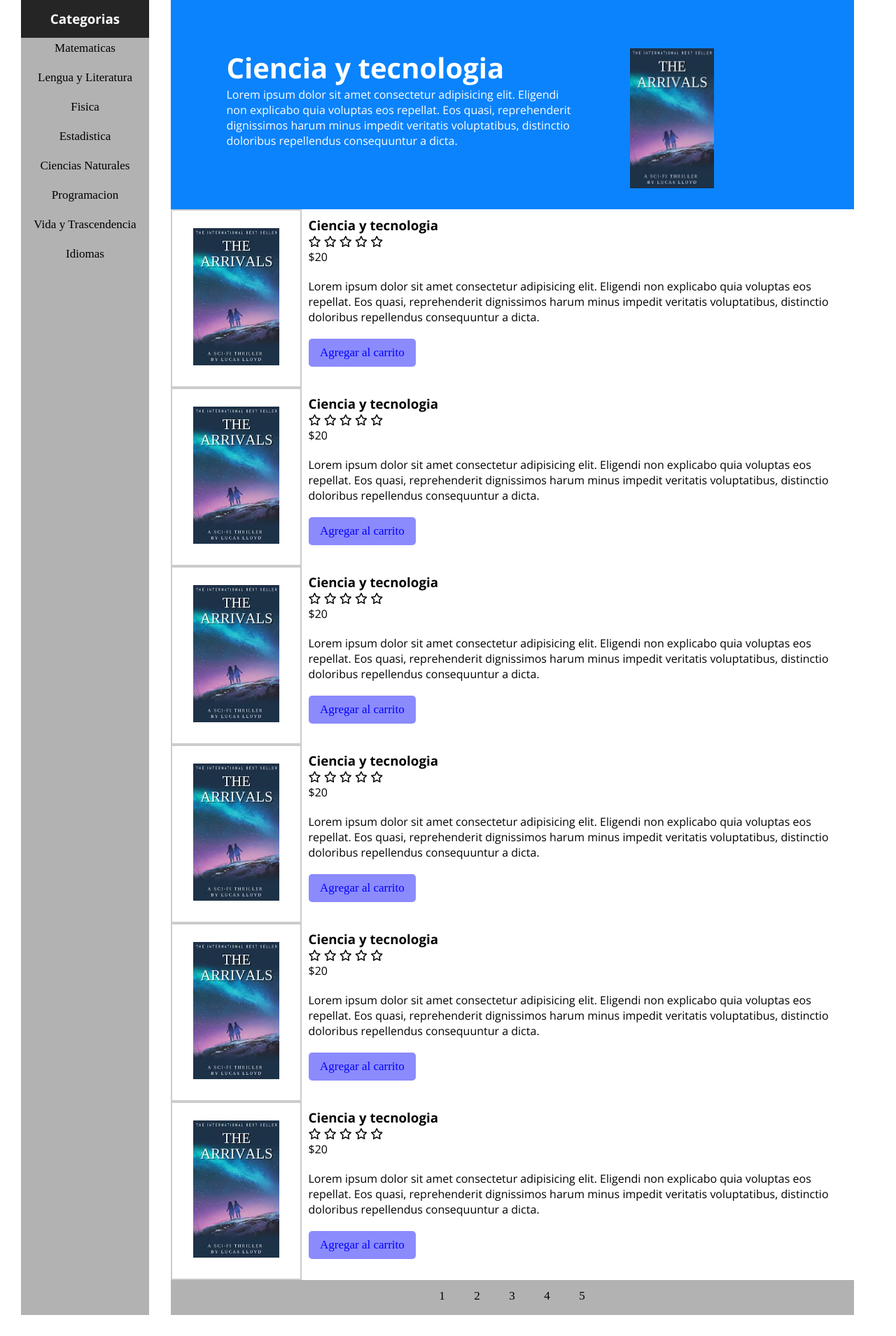
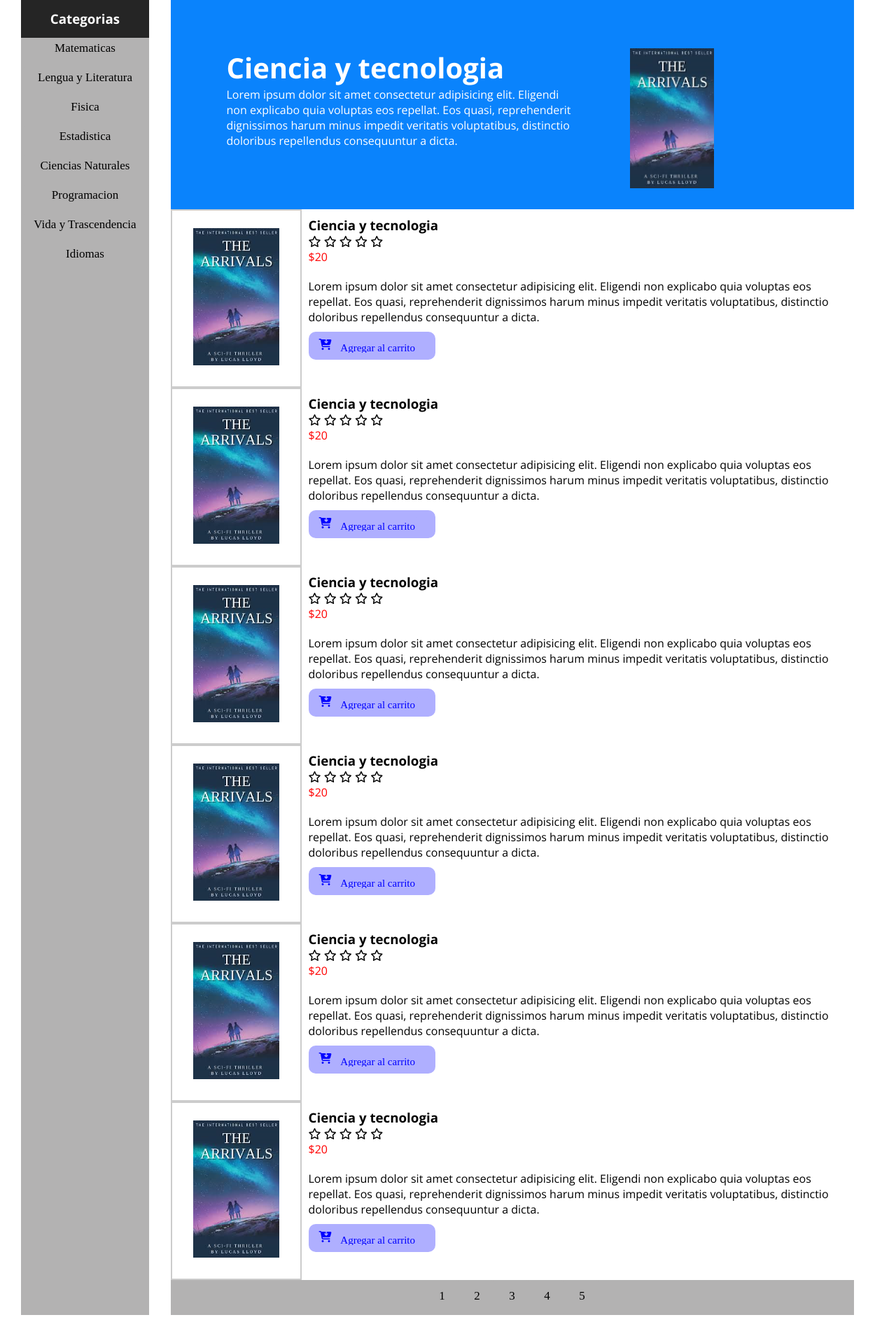
Before and after one commit to diegodu/Examen-Hipermedial, a PHP site: page /Public/Vista/cat_seleccionada.html in a window 1280 px wide. Shown: the part 231-2140 px from the top of the page at 70% size. Run offline with PHP 8.4, Linux system fonts and the light colour scheme; some libraries are stand-ins or nearby versions.

Commit message:
editar estilos

```diff
--- a/Public/Vista/cat_seleccionada.html
+++ b/Public/Vista/cat_seleccionada.html
@@ -103,9 +103,9 @@
                                 distinctio doloribus repellendus consequuntur a dicta.</p>
 
                         </div>
-                        <div>
+                        <div class="agregar">
+                                <i class="fas fa-cart-arrow-down"></i>
                             <input type="submit" value="Agregar al carrito">
-
                         </div>
 
                     </section>
@@ -137,9 +137,9 @@
                                 distinctio doloribus repellendus consequuntur a dicta.</p>
 
                         </div>
-                        <div>
+                        <div class="agregar">
+                                <i class="fas fa-cart-arrow-down"></i>
                             <input type="submit" value="Agregar al carrito">
-
                         </div>
 
                     </section>
@@ -171,9 +171,9 @@
                                 distinctio doloribus repellendus consequuntur a dicta.</p>
 
                         </div>
-                        <div>
+                        <div class="agregar">
+                                <i class="fas fa-cart-arrow-down"></i>
                             <input type="submit" value="Agregar al carrito">
-
                         </div>
 
                     </section>
@@ -205,9 +205,9 @@
                                 distinctio doloribus repellendus consequuntur a dicta.</p>
 
                         </div>
-                        <div>
+                        <div class="agregar">
+                                <i class="fas fa-cart-arrow-down"></i>
                             <input type="submit" value="Agregar al carrito">
-
                         </div>
 
                     </section>
@@ -239,9 +239,9 @@
                                 distinctio doloribus repellendus consequuntur a dicta.</p>
 
                         </div>
-                        <div>
+                        <div class="agregar">
+                                <i class="fas fa-cart-arrow-down"></i>
                             <input type="submit" value="Agregar al carrito">
-
                         </div>
 
                     </section>
@@ -273,9 +273,9 @@
                                 distinctio doloribus repellendus consequuntur a dicta.</p>
 
                         </div>
-                        <div>
+                        <div class="agregar">
+                                <i class="fas fa-cart-arrow-down"></i>
                             <input type="submit" value="Agregar al carrito">
-
                         </div>
 
                     </section>
--- a/Public/css/style.css
+++ b/Public/css/style.css
@@ -329,12 +329,43 @@ footer .contact{
     padding: 10px;
     border: none;
 }
-.maincontent1 .desc div input{
-    background-color: rgb(139, 139, 253);
+.maincontent1 .desc div i:hover{
+    color: yellow;
+
+}
+.va{
+    color: red;
+}
+.maincontent1 .desc .agregar{
+    margin-left: 10px;
+    display: flex;
+    background-color: rgb(175, 175, 255);
     color: blue;
-    width: 20%;
+    width: 23%;
+    height: 40px;
     padding: 10px;
     border: none;
+    border-radius: 10px;
+}
+.maincontent1 .desc .agregar input{
+    color: blue;
+    width: 75%;
+    height: 100%;
+    border: none;
+    justify-content: center;
+    background-color: rgb(175, 175, 255);
+    font-size: 15px;
+    margin-right: 14px;
+
+
+
+}
+.maincontent1 .desc .agregar i{
+    color: blue;
+    width: 100%;
+    border: none;
+    margin-left: 5px;
+
 }
 
 
```
